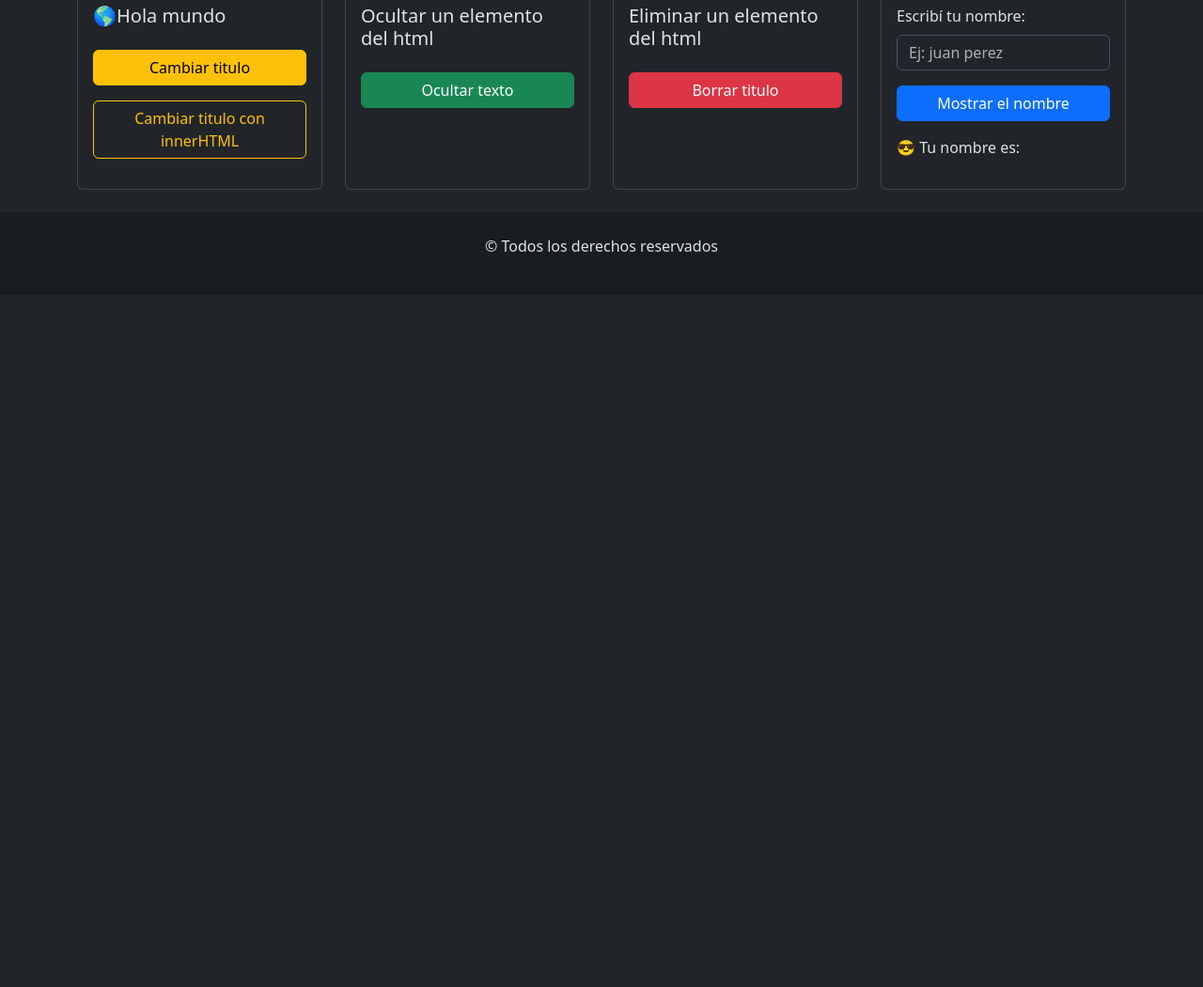
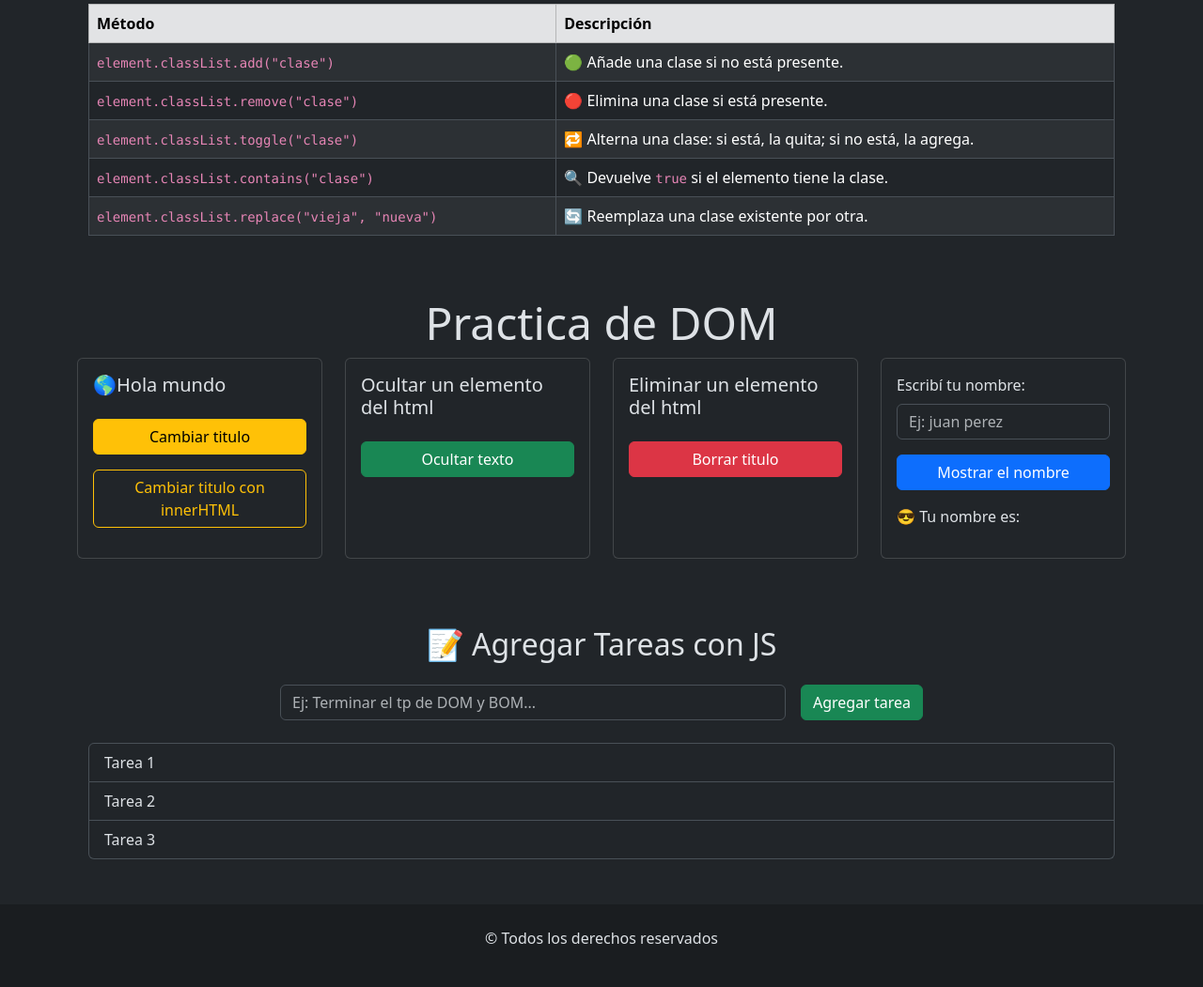
Before and after one commit to rollingcodeschool/practicaDOM-c12, a plain HTML site: page index.html in a window 1280 px wide. Shown: the part 734-1785 px from the top of the page at 94% size. Before the commit the page ends 1048 px from the top, so only its background shows below. Drawn offline with nearby package versions, Linux system fonts and the light colour scheme.

Commit message:
agregue el maquetado de la lista de tareas

```diff
--- a/index.html
+++ b/index.html
@@ -37,8 +37,15 @@
           >
             <span class="navbar-toggler-icon"></span>
           </button>
-          <div class="collapse navbar-collapse justify-content-end" id="navbarSupportedContent">
-            <button class="btn btn-outline-light" onclick="cambiarTheme()" id="btnCambiarTheme">
+          <div
+            class="collapse navbar-collapse justify-content-end"
+            id="navbarSupportedContent"
+          >
+            <button
+              class="btn btn-outline-light"
+              onclick="cambiarTheme()"
+              id="btnCambiarTheme"
+            >
               <i class="bi bi-circle-half"></i> Cambiar tema
             </button>
           </div>
@@ -48,26 +55,88 @@
     <main class="container">
       <section class="my-4 text-center">
         <h1 class="display-4">Introducción al DOM con JavaScript</h1>
-            <p class="lead">El DOM es una representación del HTML como objetos en JavaScript. Nos permite modificar elementos en la página mientras se ejecuta.</p>
+        <p class="lead">
+          El DOM es una representación del HTML como objetos en JavaScript. Nos
+          permite modificar elementos en la página mientras se ejecuta.
+        </p>
       </section>
       <section>
         <h2>🔍 Selección de elementos</h2>
         <p>Métodos del objeto document</p>
         <ul>
           <li><code>getElementById('id')</code> → Selecciona por ID.</li>
-                <li><code>getElementsByClassName('clase')</code> → Selecciona por clase.</li>
-                <li><code>getElementsByTagName('tag')</code> → Devuelve por tipo de etiqueta.</li>
-                <li><code>Devuelve por tipo de etiqueta.</code> → Devuelve el primer elemento que coincide.</li>
-                <li><code>querySelectorAll('selector')</code> → Devuelve todos los que coinciden.</li>
+          <li>
+            <code>getElementsByClassName('clase')</code> → Selecciona por clase.
+          </li>
+          <li>
+            <code>getElementsByTagName('tag')</code> → Devuelve por tipo de
+            etiqueta.
+          </li>
+          <li>
+            <code>Devuelve por tipo de etiqueta.</code> → Devuelve el primer
+            elemento que coincide.
+          </li>
+          <li>
+            <code>querySelectorAll('selector')</code> → Devuelve todos los que
+            coinciden.
+          </li>
         </ul>
         <h3>✏️ Modificar contenido:</h3>
         <ul>
           <li><code>textContent</code> agrega texto plano (más seguro).</li>
-                <li><code>innerHTML</code> interpreta HTML (⚠️ vulnerable a XSS si no secontrola).</li>
+          <li>
+            <code>innerHTML</code> interpreta HTML (⚠️ vulnerable a XSS si no
+            secontrola).
+          </li>
         </ul>
         <h3>🎨 Manipular clases con classList:</h3>
-            <p>classList es una propiedad de los elementos DOM que permite trabajar fácilmente con las clases CSS. Devuelve un objeto con métodos útiles.</p>
+        <p>
+          classList es una propiedad de los elementos DOM que permite trabajar
+          fácilmente con las clases CSS. Devuelve un objeto con métodos útiles.
+        </p>
         <!-- agregar los metodos de classList -->
+        <div class="container my-5">
+          <h3 class="mb-4">🧩 Métodos comunes de <code>classList</code></h3>
+          <div class="table-responsive">
+            <table class="table table-bordered table-striped align-middle">
+              <thead class="table-secondary text-dark">
+                <tr>
+                  <th>Método</th>
+                  <th>Descripción</th>
+                </tr>
+              </thead>
+              <tbody>
+                <tr>
+                  <td><code>element.classList.add("clase")</code></td>
+                  <td>🟢 Añade una clase si no está presente.</td>
+                </tr>
+                <tr>
+                  <td><code>element.classList.remove("clase")</code></td>
+                  <td>🔴 Elimina una clase si está presente.</td>
+                </tr>
+                <tr>
+                  <td><code>element.classList.toggle("clase")</code></td>
+                  <td>
+                    🔁 Alterna una clase: si está, la quita; si no está, la
+                    agrega.
+                  </td>
+                </tr>
+                <tr>
+                  <td><code>element.classList.contains("clase")</code></td>
+                  <td>
+                    🔍 Devuelve <code>true</code> si el elemento tiene la clase.
+                  </td>
+                </tr>
+                <tr>
+                  <td>
+                    <code>element.classList.replace("vieja", "nueva")</code>
+                  </td>
+                  <td>🔄 Reemplaza una clase existente por otra.</td>
+                </tr>
+              </tbody>
+            </table>
+          </div>
+        </div>
       </section>
       <section class="my-4">
         <h2 class="display-5 text-center">Practica de DOM</h2>
@@ -76,8 +145,18 @@
             <div class="card h-100">
               <div class="card-body">
                 <h5 class="card-title" id="titulo">🌎Hola mundo</h5>
-                          <button class="btn btn-warning w-100  mt-3" onclick="modificarTitulo()">Cambiar titulo</button>
-                          <button class="btn btn-outline-warning w-100 mt-3" id="btnCambiarTituloInnerHTML">Cambiar titulo con innerHTML</button>
+                <button
+                  class="btn btn-warning w-100 mt-3"
+                  onclick="modificarTitulo()"
+                >
+                  Cambiar titulo
+                </button>
+                <button
+                  class="btn btn-outline-warning w-100 mt-3"
+                  id="btnCambiarTituloInnerHTML"
+                >
+                  Cambiar titulo con innerHTML
+                </button>
               </div>
             </div>
           </div>
@@ -85,15 +164,24 @@
             <div class="card h-100">
               <div class="card-body">
                 <h5 class="card-title">Ocultar un elemento del html</h5>
-                          <button class="btn btn-success w-100 mt-3" onclick="ocultarTexto()">Ocultar texto</button>
+                <button
+                  class="btn btn-success w-100 mt-3"
+                  onclick="ocultarTexto()"
+                >
+                  Ocultar texto
+                </button>
               </div>
             </div>
           </div>
           <div class="col-12 col-md-6 col-lg-3">
             <div class="card h-100">
               <div class="card-body">
-                          <h5 class="card-title" id="tituloEliminar">Eliminar un elemento del html</h5>
-                          <button class="btn btn-danger w-100 mt-3" id="btnEliminar" >Borrar titulo</button>
+                <h5 class="card-title" id="tituloEliminar">
+                  Eliminar un elemento del html
+                </h5>
+                <button class="btn btn-danger w-100 mt-3" id="btnEliminar">
+                  Borrar titulo
+                </button>
               </div>
             </div>
           </div>
@@ -102,19 +190,62 @@
               <div class="card-body">
                 <form>
                   <div class="mb-3">
-                                <label for="nombre" class="form-label">Escribí tu nombre:</label>
-                                <input type="text" class="form-control" placeholder="Ej: juan perez" minlength="2" maxlength="50" required id="nombre">
+                    <label for="nombre" class="form-label"
+                      >Escribí tu nombre:</label
+                    >
+                    <input
+                      type="text"
+                      class="form-control"
+                      placeholder="Ej: juan perez"
+                      minlength="2"
+                      maxlength="50"
+                      required
+                      id="nombre"
+                    />
                   </div>
-                            <button class="btn btn-primary mb-3 w-100" type="submit">Mostrar el nombre</button>
-                            <p id="parrafoNombre">😎 Tu nombre es: </p>
+                  <button class="btn btn-primary mb-3 w-100" type="submit">
+                    Mostrar el nombre
+                  </button>
+                  <p id="parrafoNombre">😎 Tu nombre es:</p>
                 </form>
               </div>
             </div>
           </div>
-
         </div>
       </section>
       <!-- todo: agregar lista de tareas -->
+      <section>
+        <section class="py-5 bg-body">
+          <div class="container">
+            <h2 class="text-center mb-4">📝 Agregar Tareas con JS</h2>
+            <form id="tareaForm" class="row g-3 justify-content-center">
+              <div class="col-md-6">
+                <input
+                  type="text"
+                  id="tareaInput"
+                  class="form-control"
+                  placeholder="Ej: Terminar el tp de DOM y BOM..."
+                  required
+                />
+              </div>
+              <div class="col-md-auto">
+                <button type="submit" class="btn btn-success">
+                  Agregar tarea
+                </button>
+              </div>
+            </form>
+            <!-- list de tareas -->
+            <ul class="list-group mt-4">
+              <!-- las tareas se insertarán automaticamente -->
+              <li class="list-group-item ">
+                Tarea 1
+              </li>
+              <li class="list-group-item">Tarea 2</li>
+              <li class="list-group-item">Tarea 3</li>
+            </ul>
+          </div>
+        </section>
+      </section>
     </main>
     <footer class="bg-dark-subtle py-4 text-center">
       <p>&copy; Todos los derechos reservados</p>
```
Lines whose indentation alone changed are shown as unchanged.
